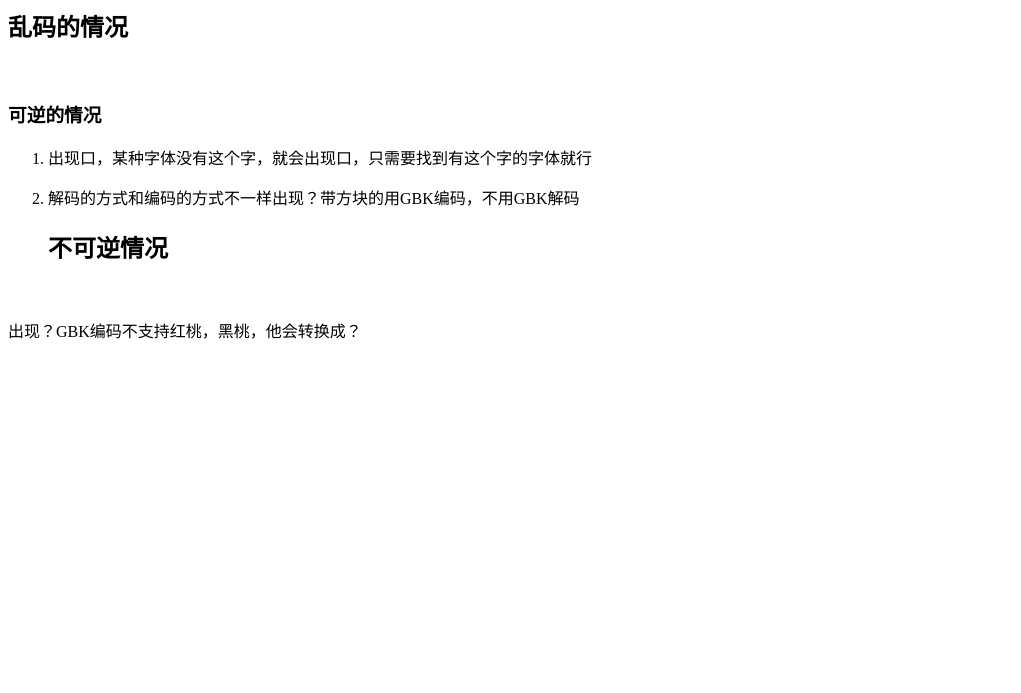
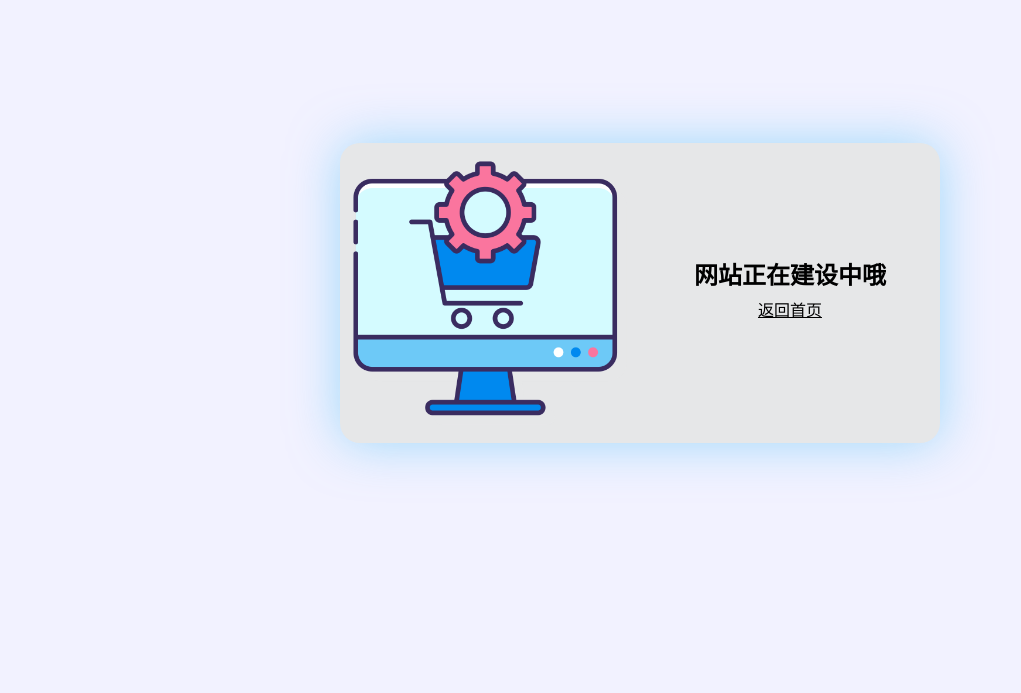
Before and after one commit to Dragon-L-iu/Dragon-L-iu.github.io, a plain HTML site: page dragon.html in a window 1280 px wide. Shown: the part 107-800 px from the top of the page, without its empty margins (0-1021 px from the left). Drawn offline with Linux system fonts and the light colour scheme.

Commit message:
加入开发建设网页

```diff
--- /dev/null
+++ b/css/dragon.css
@@ -0,0 +1,58 @@
+* {
+	margin: 0;
+	padding: 0;
+}
+
+html,body {
+  height: 100%;
+}
+
+body {
+  background-color: rgba(223, 223, 255, 0.39);
+  display: flex;
+  justify-content: center;
+  align-items: center;
+}
+
+.content {
+	max-height: 300px;
+	max-width: 1100px;
+	min-width: 600px;
+	border-radius: 20px;
+	background-color: rgb(230, 231, 232);
+	display: flex;
+	justify-content: space-between;
+	box-shadow: 0 0 50px 0 rgba(109, 201, 247, 0.63);
+}
+
+.left {
+
+}
+
+.right {
+	width: 300px;
+	display: flex;
+	flex-direction: column;
+	justify-content: center;
+}
+
+.txt1 {
+	font-family: "微软雅黑";
+	font-size: 24px;
+	font-weight: 600;
+	text-align: center;
+}
+
+.txt2 {
+	font-family: "微软雅黑";
+	font-size: 16px;
+	font-weight: 400;
+	text-align: center;
+	line-height: 40px;
+	color: #000000;
+	cursor: pointer;
+}
+
+img {
+	max-height: 300px;
+}
--- a/dragon.html
+++ b/dragon.html
@@ -3,24 +3,18 @@
 	<head>
 		<meta charset="utf-8">
 		<title>dragon</title>
+		<link rel="stylesheet" href="css/dragon.css" />
 	</head>
 	<body>
-		<div>sdjf;sajkfl</div>
-		<h1>乱码的可逆性</h1>
-		<h2>乱码的情况</h2>
-		<p>&nbsp;</p>
-		<h3>可逆的情况</h3>
-		<ol>
-		<li><p>出现口，某种字体没有这个字，就会出现口，只需要找到有这个字的字体就行</p>
-		</li>
-		<li><p>解码的方式和编码的方式不一样出现？带方块的用GBK编码，不用GBK解码</p>
-		<h2>不可逆情况</h2>
-		<p>&nbsp;</p>
-		</li>
-
-		</ol>
-		<p>出现？GBK编码不支持红桃，黑桃，他会转换成？</p>
-		<p>&nbsp;</p>
+		<div class="content">
+			<div class="left">
+				<img src="img/ecommerce.png" />
+			</div>
+			<div class="right">
+				<div class="txt1">网站正在建设中哦</div>
+				<a class="txt2" href="index.html">返回首页</a>
+			</div>
+		</div>
 
 	</body>
 </html>
```
Also changed, not shown: index.html (+1 -1 lines), img/ecommerce.png (added).
